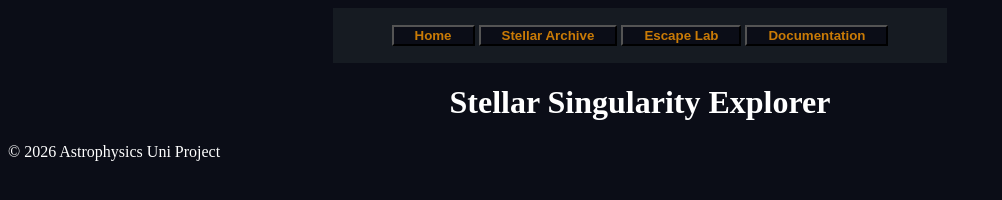
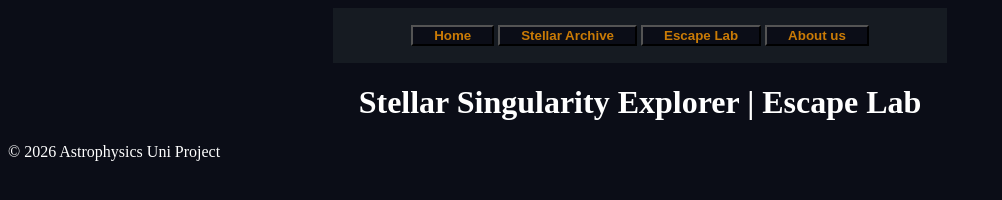
Before and after one commit to NovakBotond/Stellar-Singularity-Explorer, a plain HTML site: page simulator.html in a window 1280 px wide. Shown: the whole page, without its empty margins (0-1002 px from the left). Drawn offline with nearby package versions, Linux system fonts and the light colour scheme.

Commit message:
Debugging

```diff
--- a/simulator.html
+++ b/simulator.html
@@ -3,7 +3,7 @@
 <head>
     <meta charset="UTF-8">
     <meta name="viewport" content="width=device-width, initial-scale=1.0">
-    <title>Stellar Singularity Explorer | Stellar Archive</title>
+    <title>Stellar Singularity Explorer | Escape Lab</title>
     <link rel="stylesheet" href="style.css">
 </head>
 <body>
@@ -16,12 +16,12 @@
             <button><li><a href="index.html" class="active">Home</a></li></button>
             <button><li><a href="archive.html">Stellar Archive</a></li></button>
             <button><li><a href="simulator.html">Escape Lab</a></li></button>
-            <button><li><a href="about.html">Documentation</a></li></button>
+            <button><li><a href="about.html">About us</a></li></button>
         </ul>
     </nav>
 
     <header>
-        <center><h1>Stellar Singularity Explorer</h1></header></center>
+        <center><h1>Stellar Singularity Explorer | Escape Lab</h1></header></center>
 
 
 
```
Also changed, not shown: index.html (+1 -1 lines).
